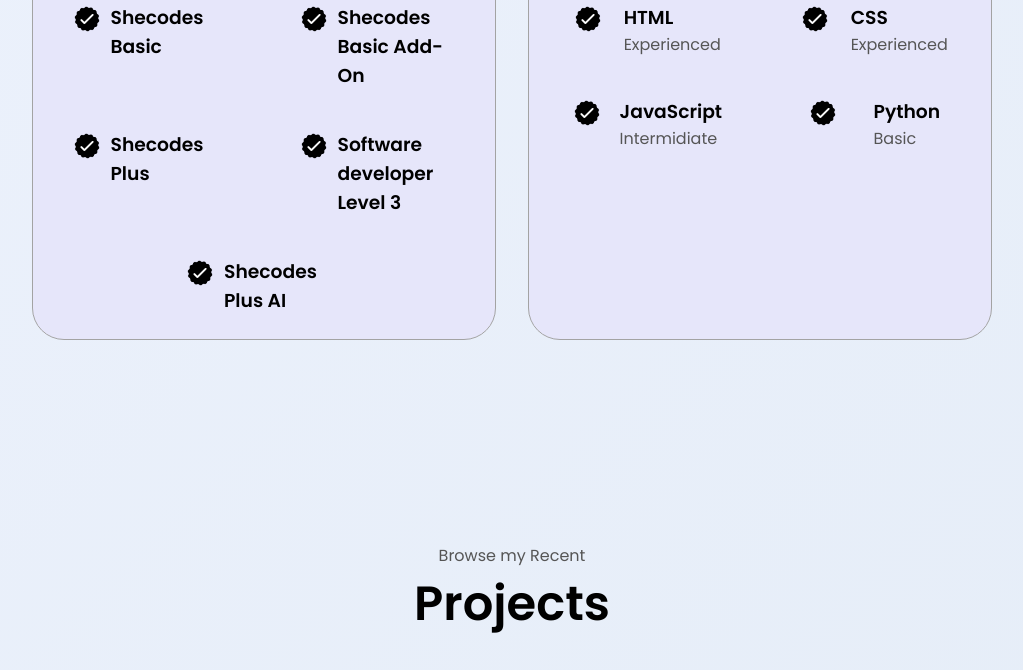
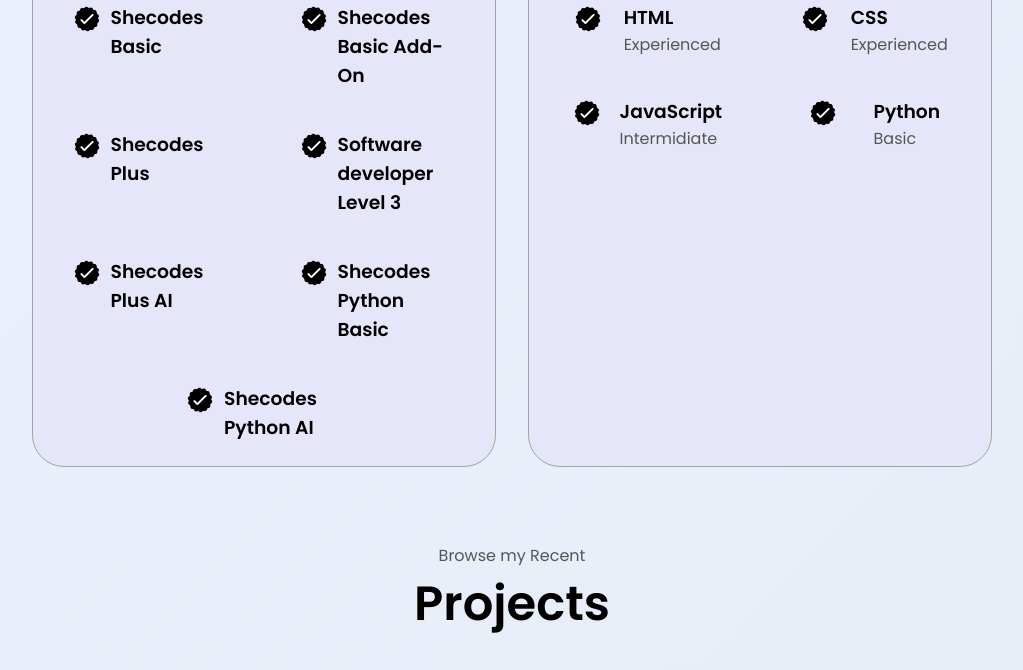
Before and after one commit to Simbiat23/html.css.js.portfolio, a plain HTML site: page index.html in a window 1280 px wide. Shown: the part 1904-2574 px from the top of the page, without its empty margins (128-1151 px from the left). Drawn offline with Linux system fonts and the light colour scheme.

Commit message:
Update index.html

```diff
--- a/index.html
+++ b/index.html
@@ -185,6 +185,26 @@
                 />
                 <div>
                   <h3>Shecodes Plus AI</h3>
+                </div>
+              </article>
+              <article>
+                <img
+                  src="./assets/checkmark.png"
+                  alt="Experience icon"
+                  class="icon"
+                />
+                <div>
+                  <h3>Shecodes Python Basic</h3>
+                </div>
+              </article>
+              <article>
+                <img
+                  src="./assets/checkmark.png"
+                  alt="Experience icon"
+                  class="icon"
+                />
+                <div>
+                  <h3>Shecodes Python AI</h3>
                 </div>
               </article>
             </div>
```
